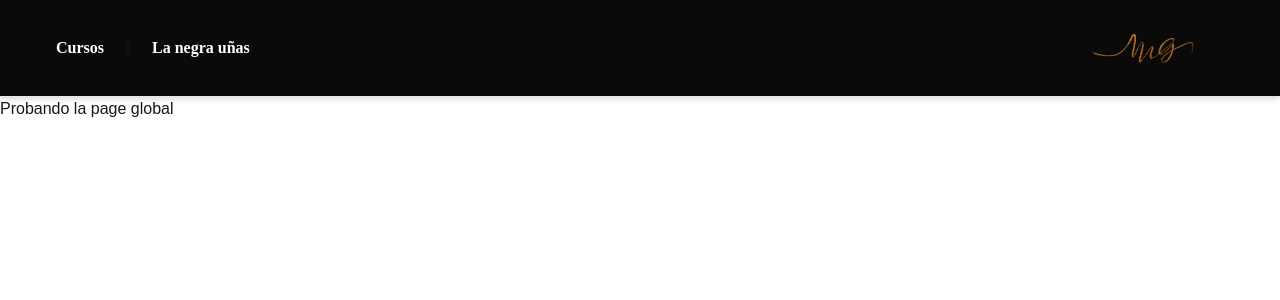
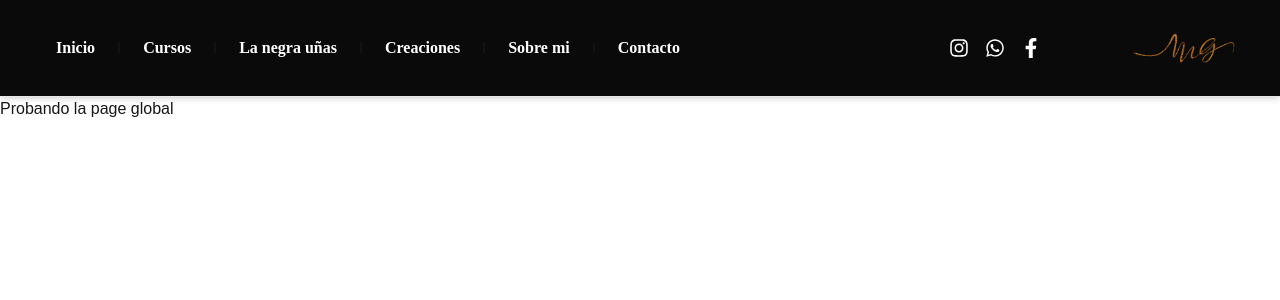
Before and after one commit to kevkarlion/la-negra-nails, a Next.js app: page / in a window 1280 px wide. Shown: the top 300 px of the page. Built offline with nearby package versions, Linux system fonts and the light colour scheme.

Commit message:
header navbar ready responsive

```diff
--- a/src/components/shared/Header/Header.tsx
+++ b/src/components/shared/Header/Header.tsx
@@ -4,6 +4,7 @@ import { useState } from 'react';
 import Link from 'next/link';
 import { FiMenu, FiX } from 'react-icons/fi';
 import { TbMinusVertical } from 'react-icons/tb';
+import { FaInstagram, FaWhatsapp, FaFacebookF } from 'react-icons/fa'; // Importa los iconos de las redes sociales
 import Image from 'next/image';
 
 export const Header: React.FC = () => {
@@ -15,10 +16,10 @@ export const Header: React.FC = () => {
   };
 
   return (
-    <header className="bg-primary-onix shadow-md p-4 border-b">
-      <div className="container mx-auto flex justify-between items-center">
+    <header className="bg-primary-onix shadow-md p-4 border-b w-full flex">
+      <div className="mx-auto md:mx-4 md:justify-between flex justify-around items-center flex-1">
         {/* Menú hamburguesa (lado izquierdo en mobile) */}
-        <div className="flex items-center md:hidden">
+        <div className="flex items-center lg:hidden">
           <button
             onClick={toggleMenu}
             aria-label="Toggle Menu"
@@ -29,18 +30,34 @@ export const Header: React.FC = () => {
         </div>
 
         {/* Menú de navegación (visible en desktop y mobile) */}
-        <nav className="flex items-center space-x-4 ml-10">
+        <nav className="flex items-center space-x-4 ml-6">
+          <Link href="/" className="text-white title-mobile-sm font-subtitle hover:text-pink-600 font-semibold hidden lg:block">
+            Inicio
+          </Link>
+          <TbMinusVertical className='hidden lg:block'/>
           <Link href="/cursos" className="text-white title-mobile-sm font-subtitle hover:text-pink-600 font-semibold">
             Cursos
           </Link>
-          <TbMinusVertical /> {/* Ocultar en mobile */}
+          <TbMinusVertical />
           <Link href="/" className="text-white title-mobile-sm font-subtitle hover:text-pink-600 font-semibold">
             La negra uñas
           </Link>
+          <TbMinusVertical className='hidden lg:block'/>
+          <Link href="/" className="text-white title-mobile-sm font-subtitle hover:text-pink-600 font-semibold hidden lg:block">
+            Creaciones
+          </Link>
+          <TbMinusVertical className='hidden lg:block'/>
+          <Link href="/" className="text-white title-mobile-sm font-subtitle hover:text-pink-600 font-semibold hidden lg:block">
+            Sobre mi
+          </Link>
+          <TbMinusVertical className='hidden lg:block'/>
+          <Link href="/" className="text-white title-mobile-sm font-subtitle hover:text-pink-600 font-semibold hidden lg:block">
+            Contacto
+          </Link>
         </nav>
 
-        {/* Logo a la derecha */}
-        <div className="flex items-center space-x-2 ml-auto">
+        {/* Logo a la derecha (versión mobile) */}
+        <div className="flex items-center space-x-2 ml-auto md:hidden">
           <div className="w-32 h-16 flex-shrink-0 relative">
             <Image
               src="/header/logo-dorado-limpio.png"
@@ -54,33 +71,65 @@ export const Header: React.FC = () => {
 
         {/* Menú de navegación (visible en mobile si el menú está abierto) */}
         <nav
-          className={`absolute top-16 left-0 w-full bg-white shadow-lg md:shadow-none md:flex md:items-center md:relative md:top-0 md:w-auto transition-all duration-300 ease-in-out ${
+          className={`absolute top-16 left-0 w-full bg-white shadow-lg lg:shadow-none lg:flex lg:items-center lg:relative lg:top-0 lg:w-auto transition-all duration-300 ease-in-out ${
             isMenuOpen ? 'max-h-40 opacity-100' : 'max-h-0 opacity-0 overflow-hidden'
           }`}
         >
-          <ul className="flex flex-col p-4 md:p-0">
+          <ul className="flex flex-col p-4 lg:p-0">
+            {/* Enlaces adicionales para la versión móvil */}
             <li>
               <Link href="/" className="text-gray-800 hover:text-pink-600 font-semibold">
-                Título 1
+                Inicio
               </Link>
             </li>
             <li>
-              <Link href="/" className="text-gray-800 hover:text-pink-600 font-semibold">
-                Título 2
+              <Link href="/servicios" className="text-gray-800 hover:text-pink-600 font-semibold">
+                Servicios
               </Link>
             </li>
             <li>
-              <Link href="/" className="text-gray-800 hover:text-pink-600 font-semibold">
-                Título 3
+              <Link href="/creaciones" className="text-gray-800 hover:text-pink-600 font-semibold">
+                Creaciones
               </Link>
             </li>
             <li>
-              <Link href="/" className="text-gray-800 hover:text-pink-600 font-semibold">
-                Título 4
+              <Link href="/sobre-mi" className="text-gray-800 hover:text-pink-600 font-semibold">
+                Sobre mí
+              </Link>
+            </li>
+            <li>
+              <Link href="/contacto" className="text-gray-800 hover:text-pink-600 font-semibold">
+                Contacto
               </Link>
             </li>
           </ul>
         </nav>
+
+        {/* Enlaces a redes sociales (visible en desktop) */}
+        <div className="hidden md:flex items-center space-x-4 ml-10">
+          <Link href="https://instagram.com" target="_blank" aria-label="Instagram">
+            <FaInstagram className="text-white hover:text-pink-600" size={20} />
+          </Link>
+          <Link href="https://wa.me" target="_blank" aria-label="WhatsApp">
+            <FaWhatsapp className="text-white hover:text-pink-600" size={20} />
+          </Link>
+          <Link href="https://facebook.com" target="_blank" aria-label="Facebook">
+            <FaFacebookF className="text-white hover:text-pink-600" size={20} />
+          </Link>
+        </div>
+
+        {/* Logo a la derecha (versión desktop) */}
+        <div className="hidden md:flex items-center space-x-2 ml-2">
+          <div className="w-32 h-16 flex-shrink-0 relative ">
+            <Image
+              src="/header/logo-dorado-limpio.png"
+              alt="Logo Maridania Garcia"
+              fill={true}
+              style={{ objectFit: 'contain' }}
+              className="w-full"
+            />
+          </div>
+        </div>
       </div>
     </header>
   );
```
